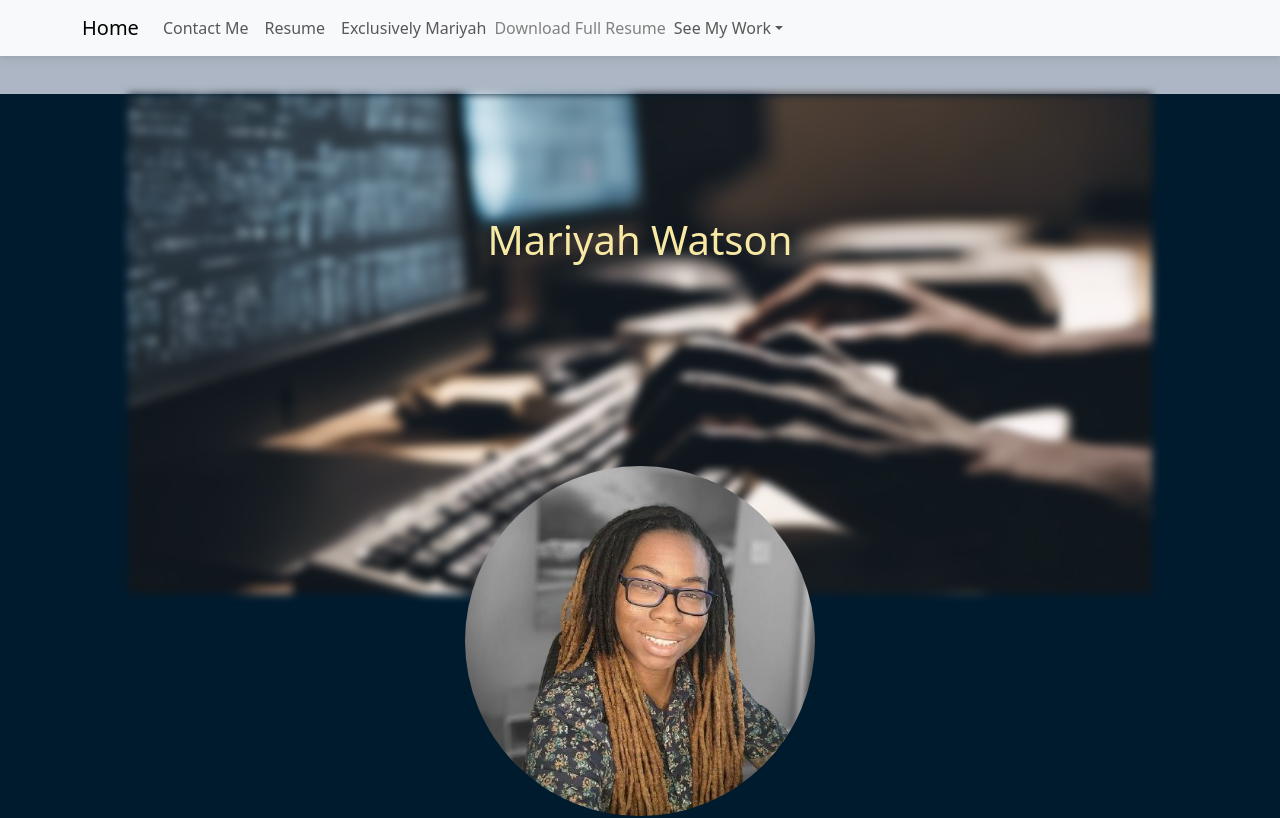
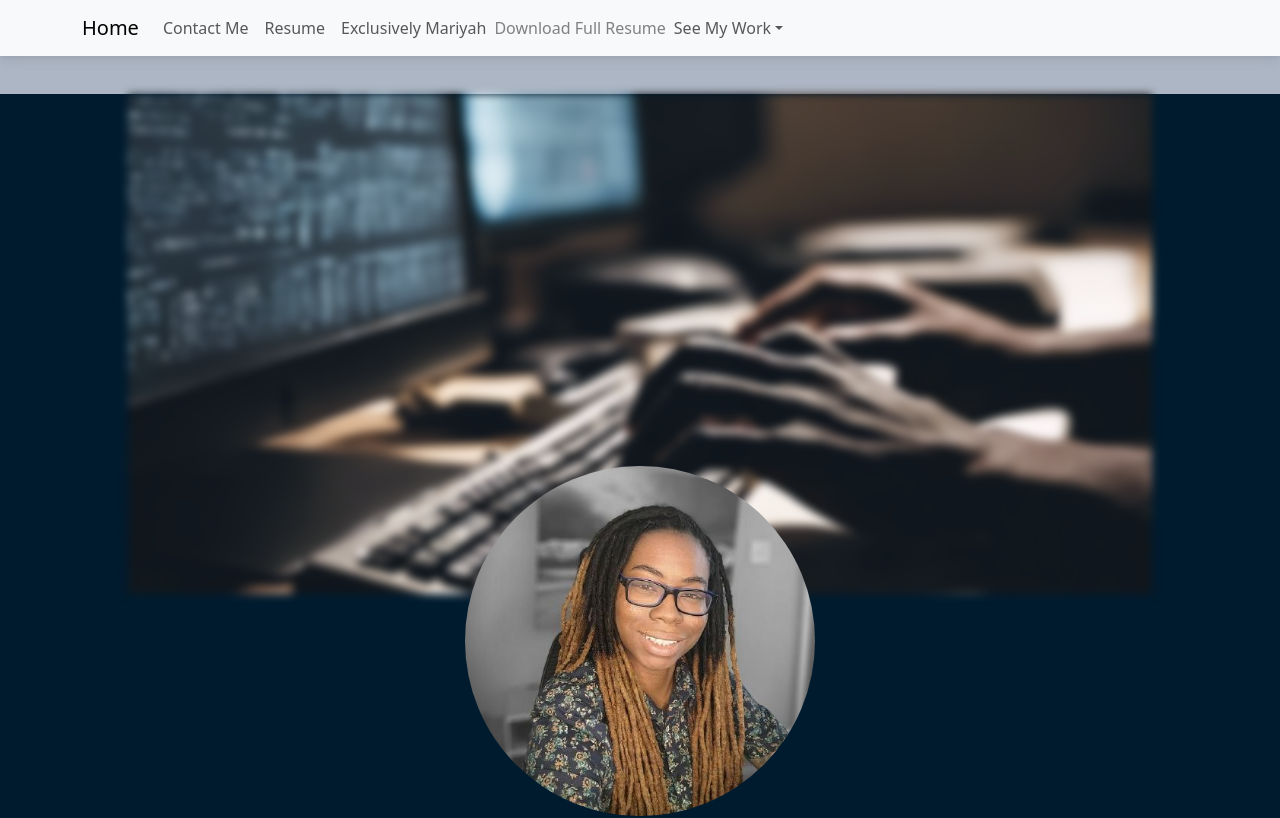
Before and after one commit to MariyahW/CapStone, a React (Vite) app in the folder site/: page / in a window 1280 px wide. Shown: the top 818 px of the page. Built offline with nearby package versions, Linux system fonts and the light colour scheme.

Commit message:
Updated some styling of homepage

```diff
--- a/site/src/index.css
+++ b/site/src/index.css
@@ -85,10 +85,11 @@ html body{
 }
 
 #name {
-  position: absolute;
-  top: 30%;
+  /* I moved the name so the commented out test is no longer needed prior it was placed on top of an image */
+  /* position: absolute;
+  top: 50%;
   left: 50%;
-  transform: translate(-50%, -50%);
+  transform: translate(-50%, -50%); */
   width: 100%;
   text-align: center;
 }
--- a/site/src/pages/Home.jsx
+++ b/site/src/pages/Home.jsx
@@ -14,8 +14,9 @@ export default function Home(props) {
     <div className='Home'  >
 
         <Image />
-        <h1 id='name'>Mariyah Watson</h1>
+
         <img id="self" src={photo} alt="Image of Mariyah" />
+         <h1 id='name'>Mariyah Watson</h1>
         <About />
 
         <Skills skills={props.skills}/>
```
Also changed, not shown: 1 other file (tests, documents, lock files or other folders).
